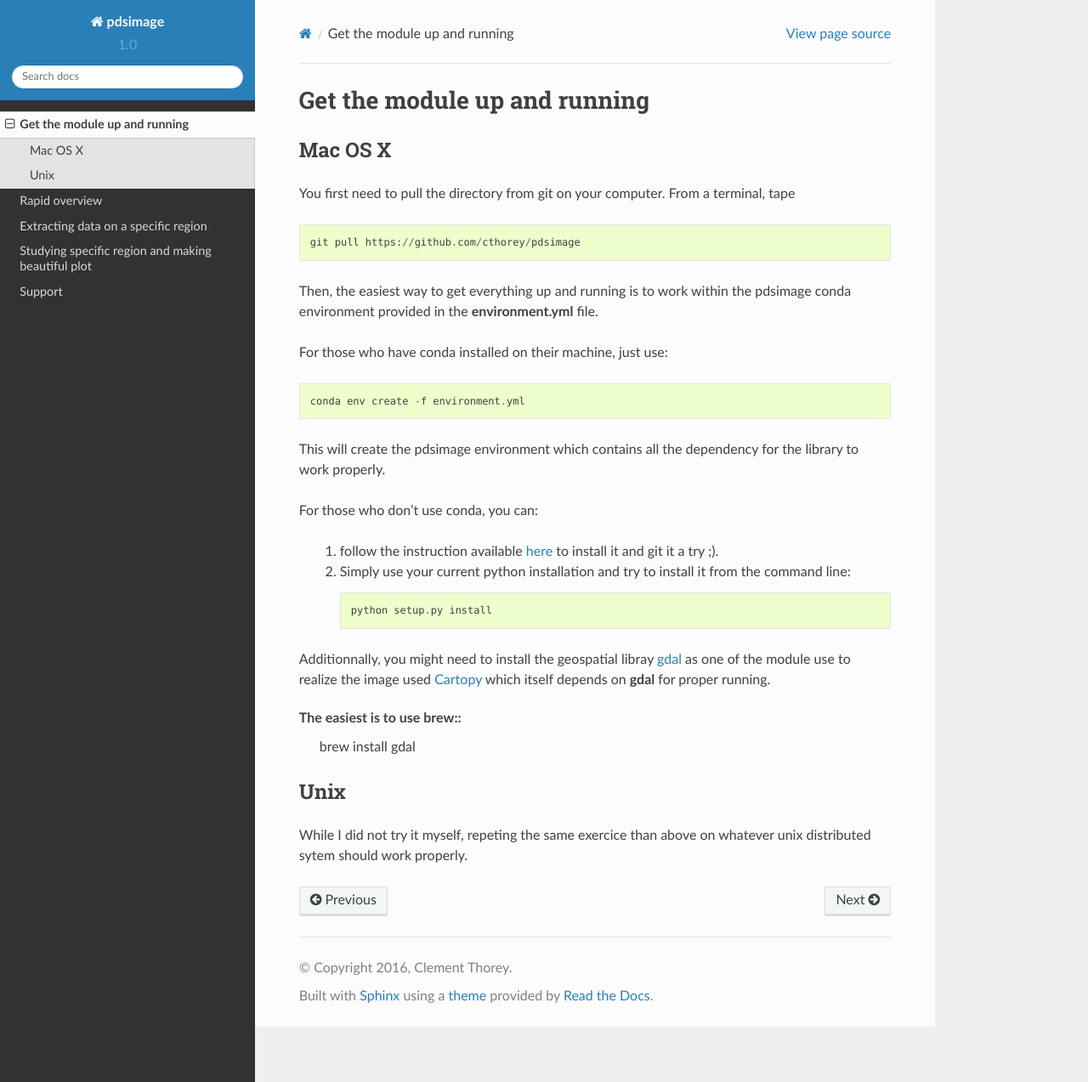
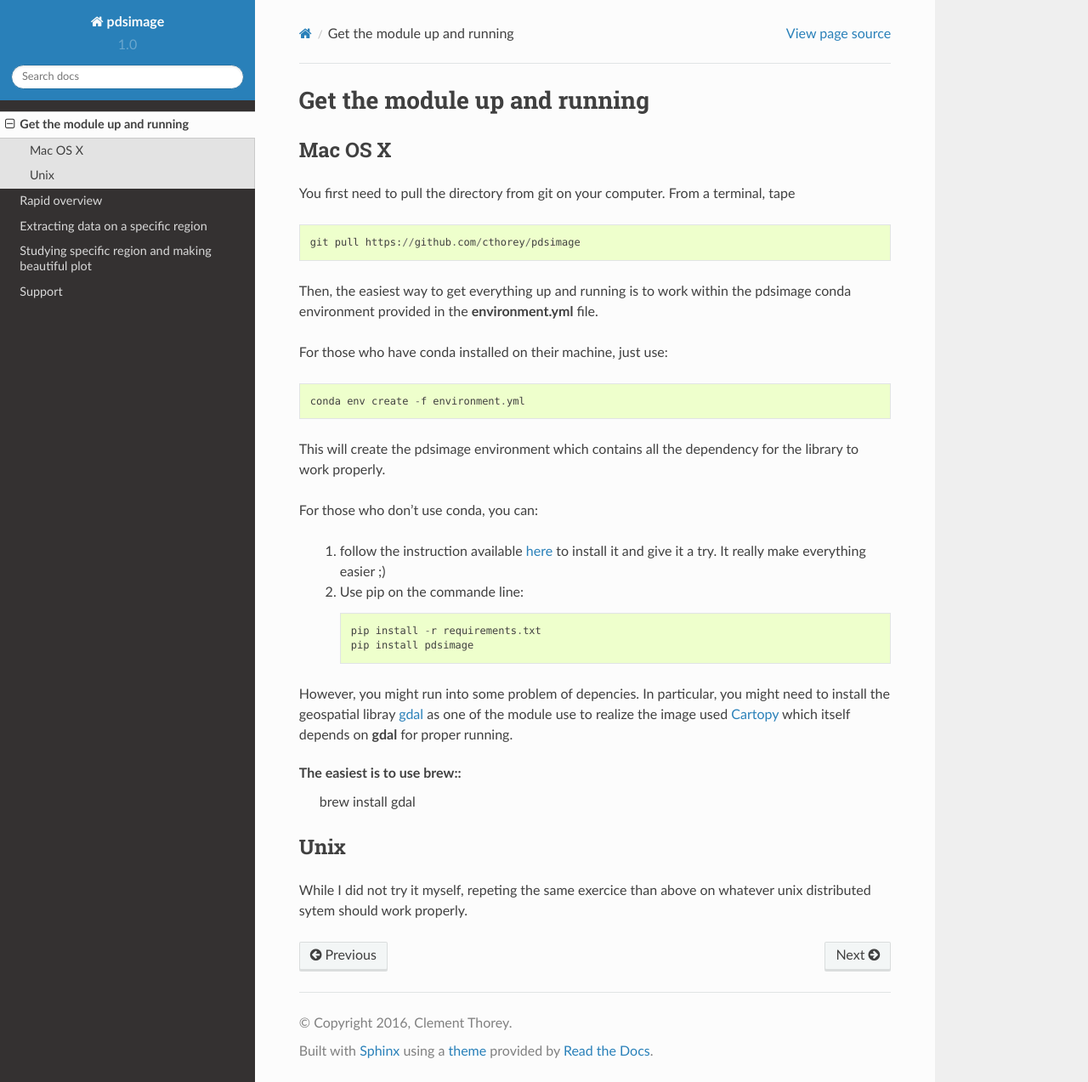
Before and after one commit to cthorey/pdsimage, a Sphinx documentation site: the page built from docs/source/install.rst, in a window 1280 px wide and 1273 px high. Shown: the whole window at 85% size. Built offline with Sphinx 7.4.7 and the Read the Docs theme 2.0.0, drawn with Linux system fonts in a browser that asks for light colours.

Commit message:
update today
Former-commit-id: 50d9b01373b6229c3c66e173fb560d20fefda3ca [formerly 77b96d5b1c7011055198640373eb5ebafbe5b98e] [formerly bee7f7b9e9a18ef592aca471c94f8fd0551fb446]
Former-commit-id: 8a6b96af98a63f0647bac295089dc6fe85f48c35
Former-commit-id: dac28352a24dd236d99a242a1f6b1ca9229f966a

```diff
--- a/docs/source/install.rst
+++ b/docs/source/install.rst
@@ -22,16 +22,17 @@ dependency for the library to work properly.
 
 For those who don't use conda, you can:
 
-    1. follow the instruction available `here`_ to install it and git
-       it a try ;).
-    2. Simply use your current python  installation and try to install
-       it from the command line::
+    1. follow the instruction available `here`_ to install it and give
+       it a try. It really make everything easier ;)
+    2. Use pip on the commande line::
 
-           python setup.py install
+           pip install -r requirements.txt
+           pip install pdsimage
 
-Additionnally, you might need to install the geospatial libray `gdal`_
-as one of  the module use to realize the  image used `Cartopy`_ which
-itself depends on **gdal** for proper running.
+However, you might run into  some problem of depencies. In particular,
+you might need to install the geospatial libray `gdal`_ as one of the
+module use to realize the  image used `Cartopy`_ which itself depends
+on **gdal** for proper running.
 
 The easiest is to use brew::
     brew install gdal
--- a/requirements.txt
+++ b/requirements.txt
@@ -13,7 +13,7 @@ pyshp>=1.1.4
 six>=1.3.0
 setuptools>=0.7.2
 matplotlib==1.4.0
-scipy>=0.10
+scipy>=0.16.0
 pandas
 -f https://downloads.sourceforge.net/project/matplotlib/matplotlib-toolkits/basemap-1.0.7/basemap-1.0.7.tar.gz
 pvl
--- a/setup.py
+++ b/setup.py
@@ -6,7 +6,7 @@ def readme():
         return f.read()
 
 setup(name='pdsimage',
-      version='1.0',
+      version='1.1',
       description='Package for creating images from NASA PDS files',
       keywords='PDS, LOLA, WAC, crater, dome, FFC, floor-fractured craters',
       url='https://github.com/cthorey/pdsimage',
```
Also changed, not shown: environment.yml (+6 -3 lines), 1 other file.
